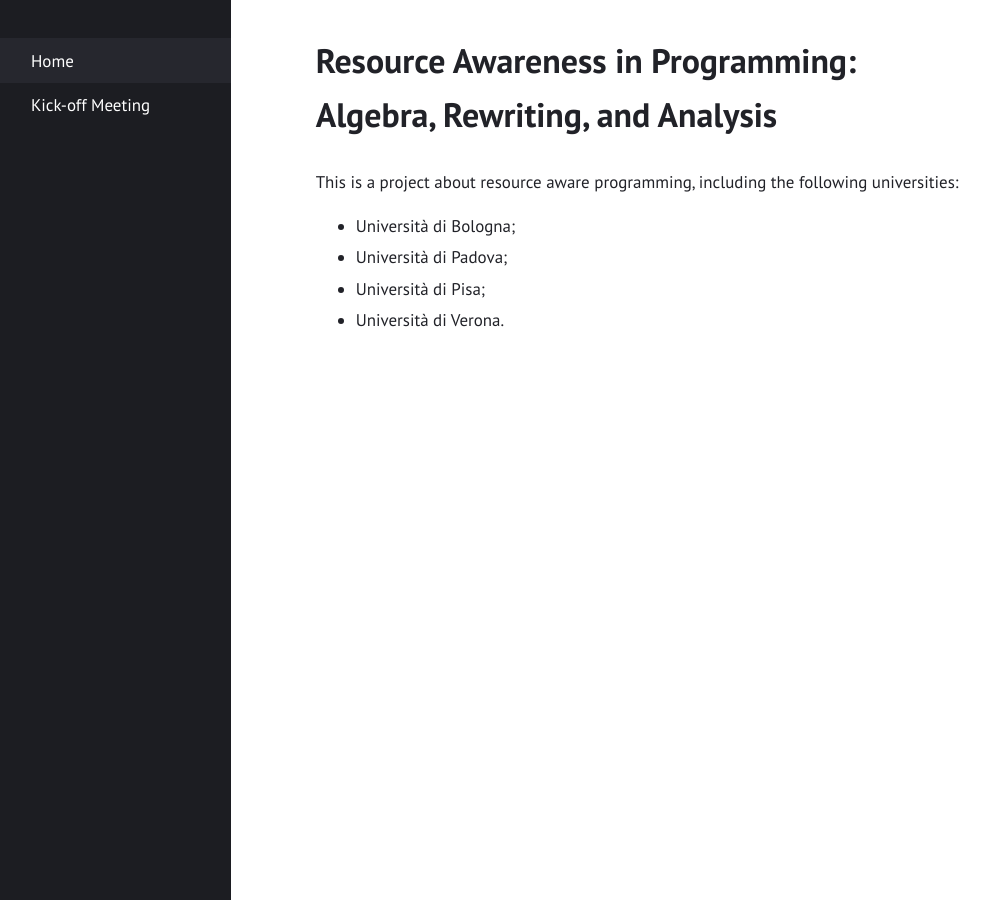
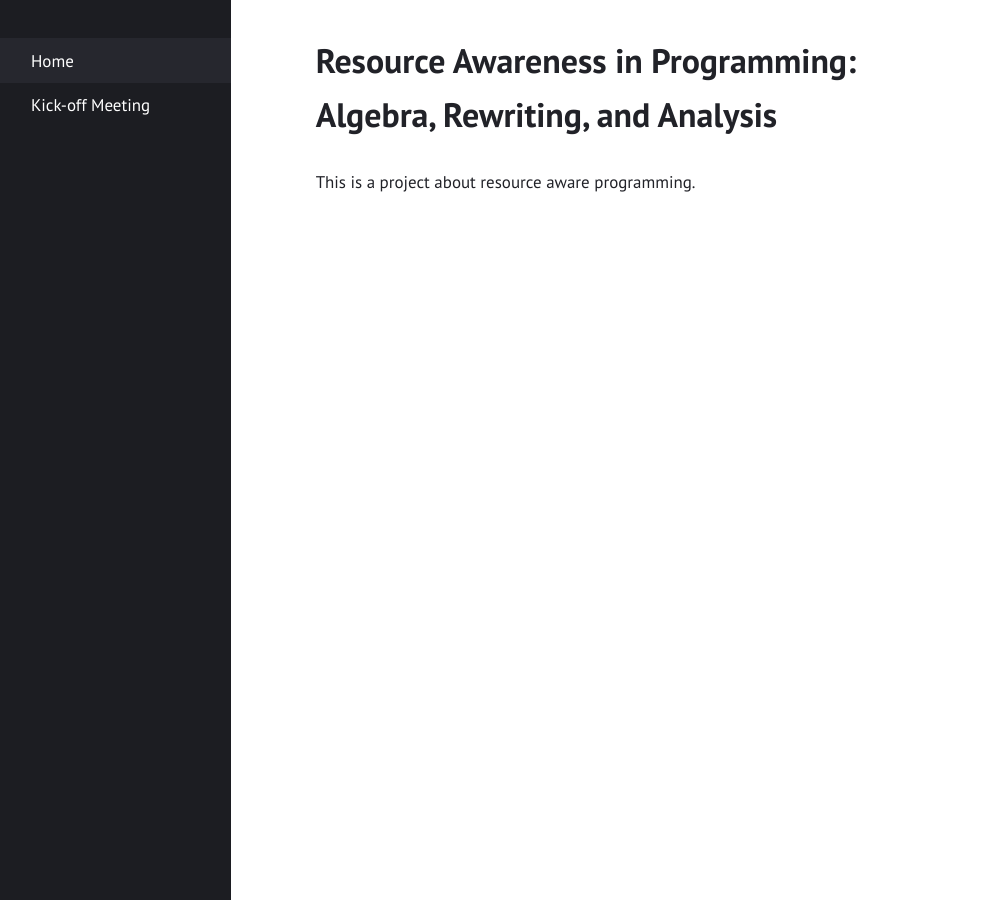
Before and after one commit to globbia/RAP-prin-pnrr, a Jekyll site: the page built from index.md, in a window 1280 px wide. Shown: the whole page, without its empty margins (49-1039 px from the left). Built offline with Jekyll 4.4.1, drawn with Linux system fonts in a browser that asks for light colours; Markdown is read by kramdown in place of the engine named in the settings.

Commit message:
Update index.md

```diff
--- a/index.md
+++ b/index.md
@@ -4,8 +4,4 @@ tags: [formatting]
 title: "Resource Awareness in Programming: <br> Algebra, Rewriting, and Analysis"
 ---
 
-This is a project about resource aware programming, including the following universities:
-- Università di Bologna;
-- Università di Padova;
-- Università di Pisa;
-- Università di Verona.
+This is a project about resource aware programming.
```
